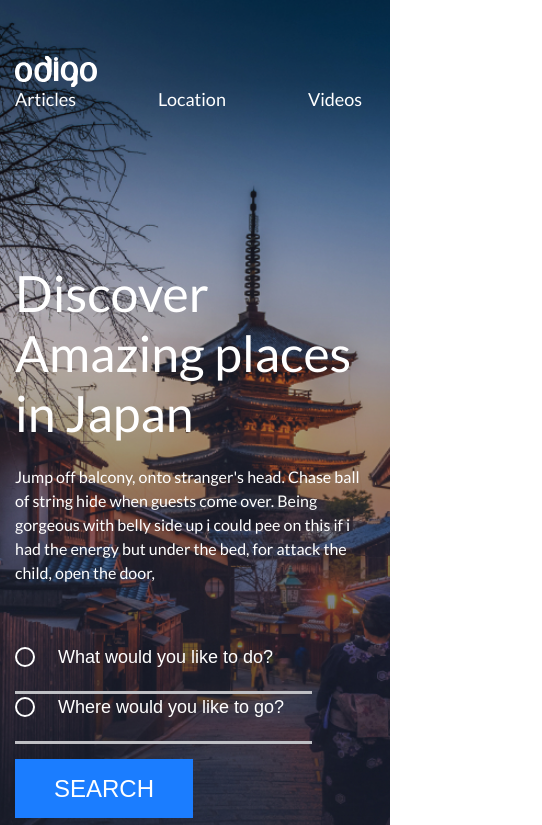
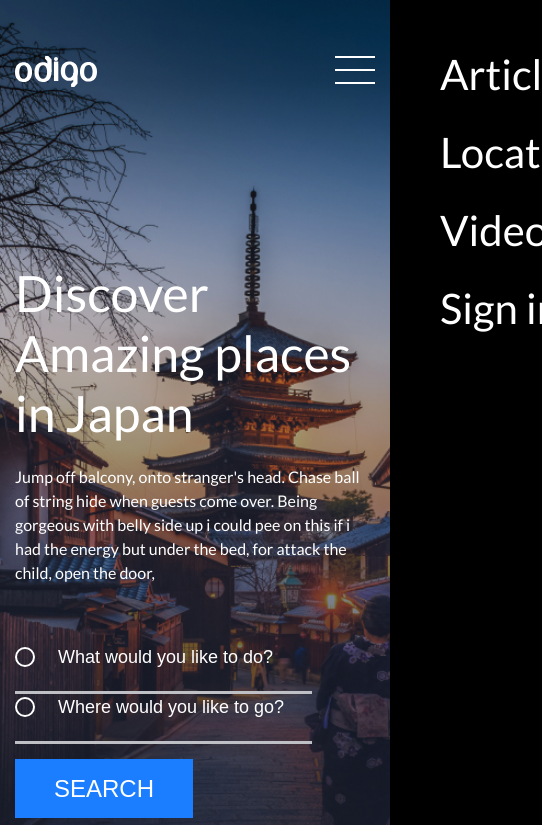
Before and after one commit to viktor-gif/odigo, a plain HTML site: page index.html in a window 390 px wide. Shown: the top 825 px of the page, 542 px wide, since content can reach past the window. Drawn offline with Linux system fonts and the light colour scheme.

Commit message:
Header (media)

```diff
--- a/index.html
+++ b/index.html
@@ -9,7 +9,8 @@
     <link rel="stylesheet" href="css/style.css">
 </head>
 <body>
-
+    <!-- page-wrapper start -->
+    <div class="page-wrapper">
         <!-- header start -->
         <header class="header">
             <div class="wrapper_sm">
@@ -19,7 +20,7 @@
                             <img class="odigo_logo_img" src="img/svg/odigo-logo.svg" alt="Odigo-logo" />
                         </a>
                     </div>
-                <div class="header_nav">
+                    <nav class="header_nav">
                         <ul class="header_nav_list">
                             <li class="header_nav_item">
                                 <a href="#" class="header_nav_link">Articles</a>
@@ -34,6 +35,15 @@
                                 <a href="#" class="header_nav_link">Sign in</a>
                             </li>
                         </ul>
+                        <div class="header_nav_close">
+                            <span class="header_nav_close_line"></span>
+                            <span class="header_nav_close_line"></span>
+                        </div>
+                    </nav>
+                    <div class="header_burger burger">
+                        <span class="burger_line burger_line_first"></span>
+                        <span class="burger_line burger_line_second"></span>
+                        <span class="burger_line burger_line_third"></span>
                     </div>
                 </div>
             </div>
@@ -417,7 +427,11 @@
         </footer>
 
         <!-- footer end -->
+    </div>
+    <!-- page-wrapper end -->
+    <script src="js/main.js"></script>
 </body>
+
 </html>
 
 <!-- <div class="arrow">
--- /dev/null
+++ b/js/main.js
@@ -0,0 +1,11 @@
+(function () {
+    const burger = document.querySelector('.burger');
+    const menu = document.querySelector('.header_nav');
+    const smallMenuClose = document.querySelector('.header_nav_close')
+    burger.addEventListener('click', () => {
+        menu.classList.add('header_nav_active');
+    })
+    smallMenuClose.addEventListener('click', () => {
+        menu.classList.remove('header_nav_active');
+    })
+}());
--- a/scss/style.scss
+++ b/scss/style.scss
@@ -51,6 +51,9 @@
     max-width: 100%;
   }
 
+  .page-wrapper {
+    overflow: hidden;
+  }
   .wrapper_sm {
     max-width: 1060px;
     margin: 0 auto;
@@ -77,6 +80,7 @@
   }
   .header_nav_list {
     display: flex;
+    flex-wrap: wrap;
   }
   .header_nav_item {
     margin-right: 82px;
@@ -93,6 +97,33 @@
   .header_nav_link:hover {
     opacity: .7;
   }
+
+  /* header burger */
+  .header_burger {
+    width: 40px;
+    height: 28px;
+    position: relative;
+    display: none;
+  }
+  .burger_line {
+    display: block;
+    width: 100%;
+    height: 2px;
+    background: #fff;
+    position: absolute;
+    left: 0;
+  }
+  .burger_line_first {
+    top: 0;
+  }
+  .burger_line_second {
+    top: 50%;
+    transform: translateY(-50%);
+  }
+  .burger_line_third {
+    bottom: 0;
+  }
+
   // header end
 
   /* intro start */
@@ -493,6 +524,65 @@
   }
   /* footer end */
 
+  /* media start */
+  @media screen and (max-width: 767px) {
+    .header_burger {
+      display: block;
+    }
+    .header_nav {
+      width: 100%;
+      height: 100%;
+      position: fixed;
+      top: 0;
+      left: 0;
+      background: #000;
+      z-index: 10;
+      padding: 50px;
+      transform: translateX(100%);
+      transition: .2s all linear;
+    }
+    .header_nav_active {
+      transform: translateX(0);
+    }
+    .header_nav_item {
+      width: 100%;
+      margin-right: 0;
+      margin-bottom: 30px;
+      &:last-child {
+        margin-bottom: 0;
+      }
+    }
+    .header_nav_link {
+      font-size: 42px;
+      line-height: 48px;
+    }
+    .header_nav_close {
+      width: 40px;
+      height: 40px;
+      position: absolute;
+      top: 20px;
+      right: 20px;
+      z-index: 11;
+    }
+    .header_nav_close_line {
+      display: block;
+      height: 2px;
+      width: 100%;
+      background-color: #fff;
+      position: absolute;
+      top: 50%;
+      &:first-child {
+        transform: translateY(-50%) rotate(45deg);
+      }
+      &:last-child {
+        transform: translateY(-50%) rotate(-45deg);
+      }
+    }
+  }
+  /* media end */
+
+
+
   /* arrow start */
   .arrow {
     width: 33px;
```
Also changed, not shown: css/style.css. Lines whose indentation alone changed are shown as unchanged.
